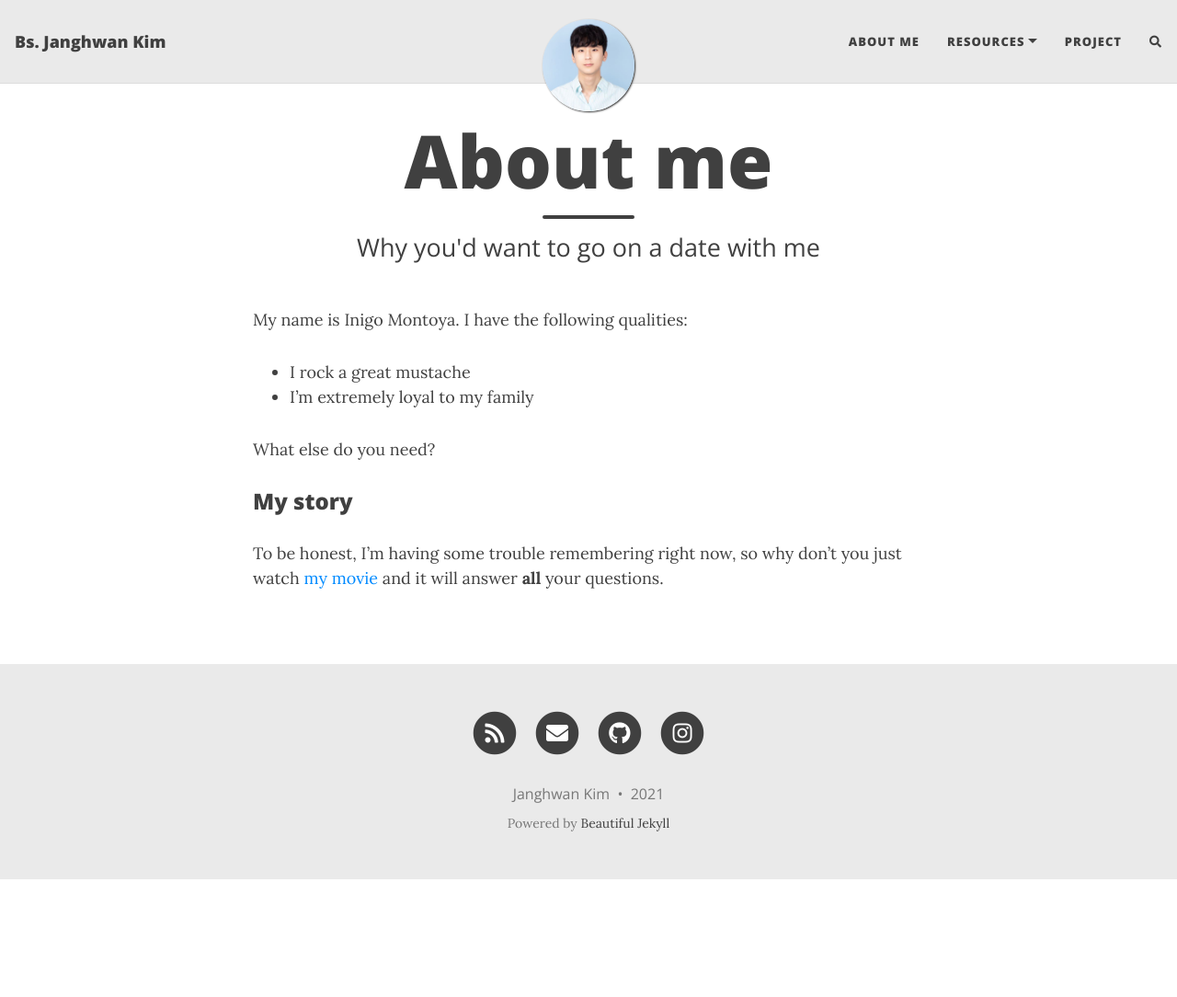
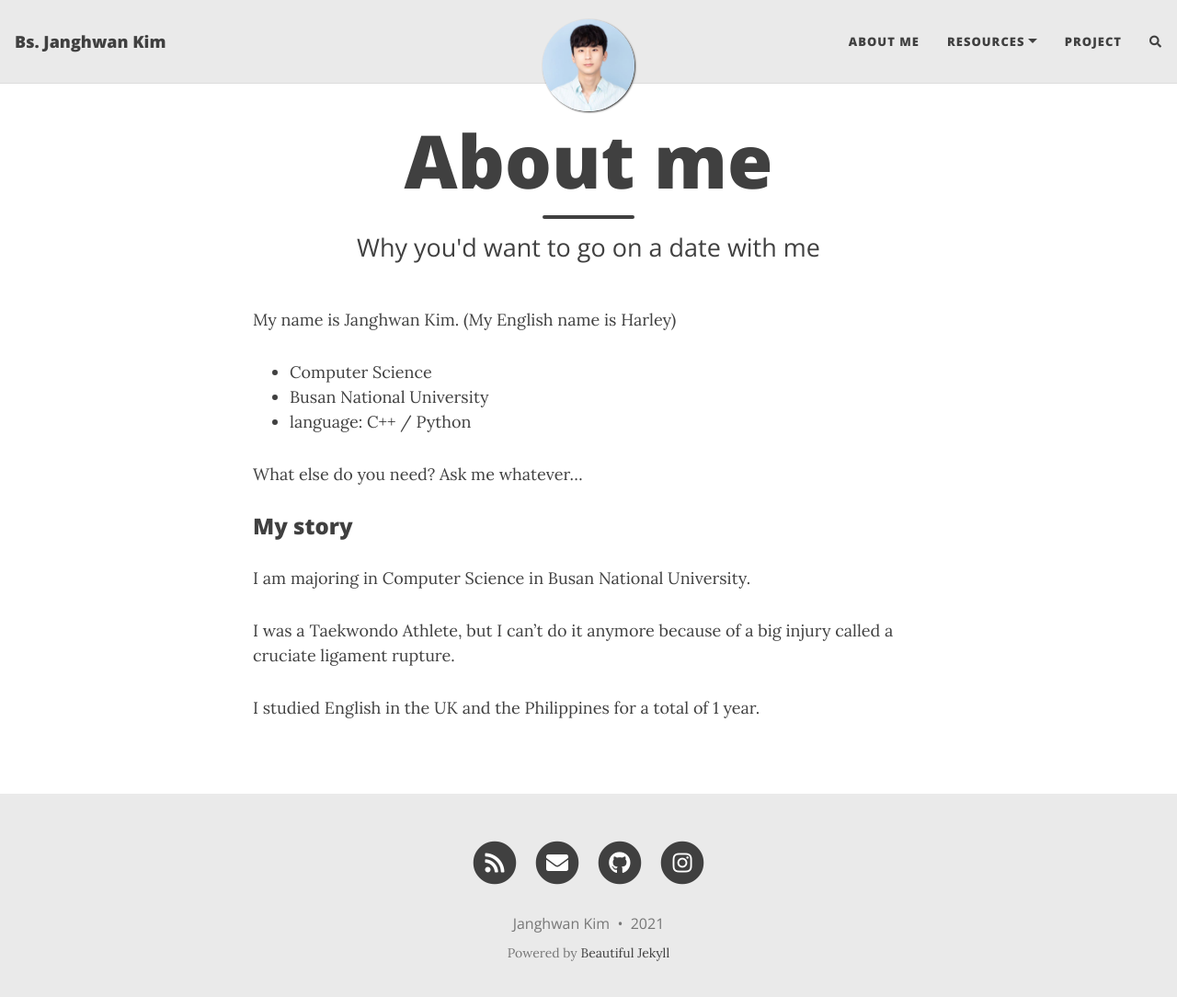
Before and after one commit to Harley-hwan/Harley-hwan.github.io, a Jekyll site: the page built from aboutme.md, in a window 1280 px wide and 1097 px high. Shown: the top 1084 px of the window at 92% size. Built offline with Jekyll 4.4.1, drawn with Linux system fonts in a browser that asks for light colours; nearby versions of some CDN libraries; comment, search, counter and statistics services are not loaded.

Commit message:
Update aboutme.md

```diff
--- a/aboutme.md
+++ b/aboutme.md
@@ -4,13 +4,18 @@ title: About me
 subtitle: Why you'd want to go on a date with me
 ---
 
-My name is Inigo Montoya. I have the following qualities:
+My name is Janghwan Kim. (My English name is Harley)
 
-- I rock a great mustache
-- I'm extremely loyal to my family
+- Computer Science
+- Busan National University
+- language: C++ / Python
 
-What else do you need?
+What else do you need? Ask me whatever...
 
 ### My story
 
-To be honest, I'm having some trouble remembering right now, so why don't you just watch [my movie](https://en.wikipedia.org/wiki/The_Princess_Bride_%28film%29) and it will answer **all** your questions.
+I am majoring in Computer Science in Busan National University.
+
+I was a Taekwondo Athlete, but I can't do it anymore because of a big injury called a cruciate ligament rupture.
+
+I studied English in the UK and the Philippines for a total of 1 year.
```
